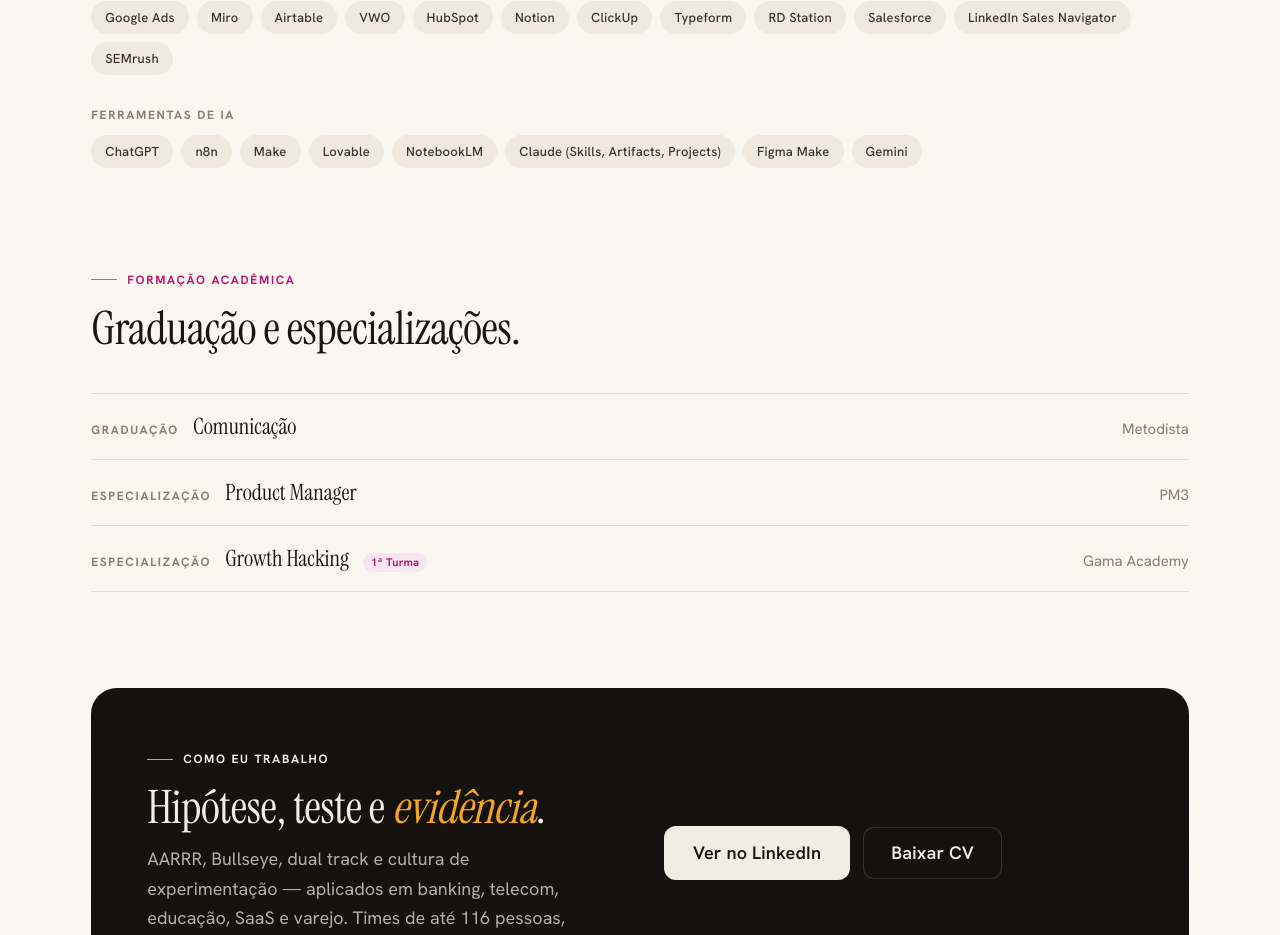
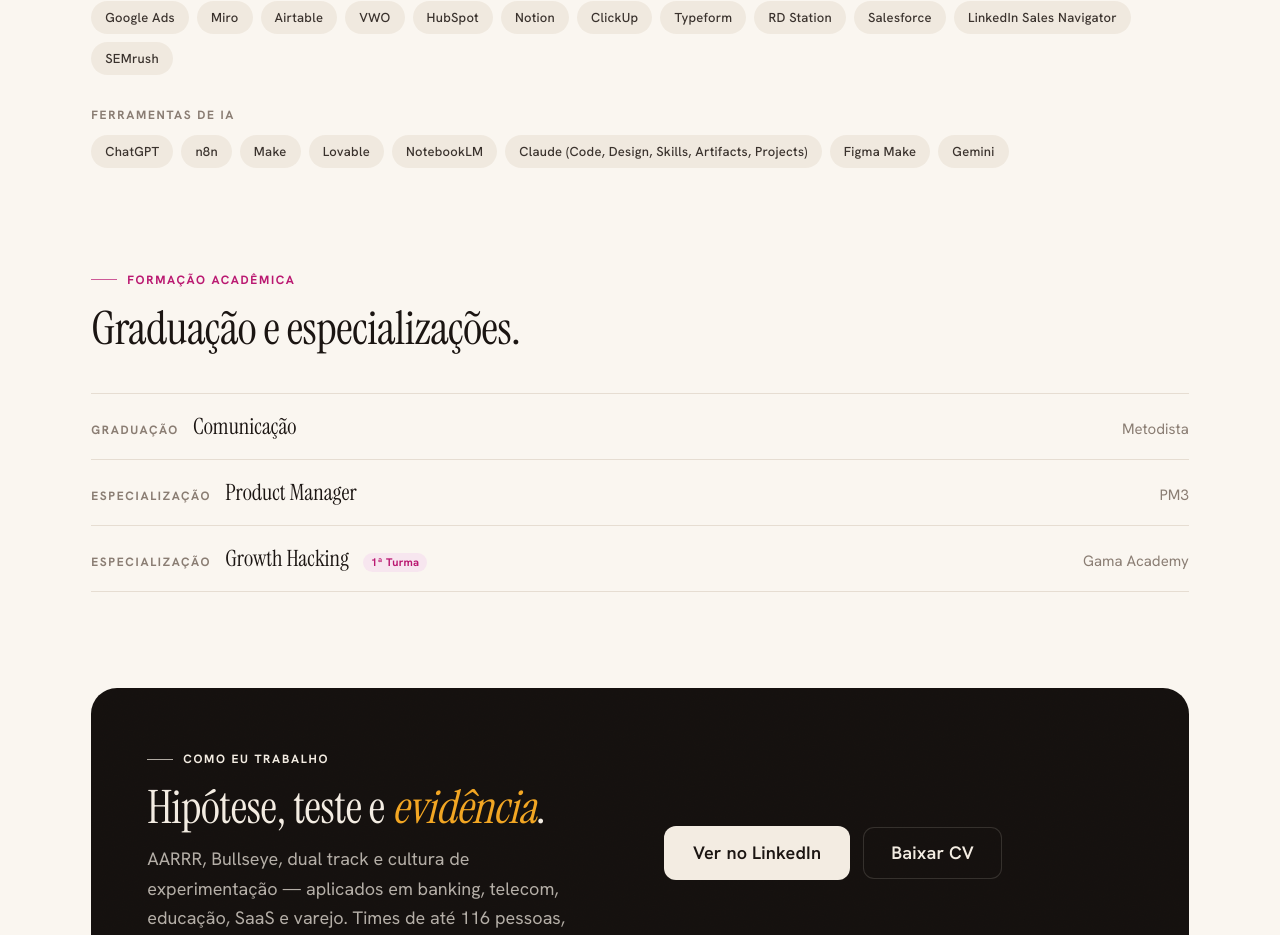
Before and after one commit to giolucas/giolucas, a Next.js app: page / in a window 1280 px wide. Shown: the part 1820-2755 px from the top of the page. Built offline with nearby package versions, Linux system fonts and the light colour scheme.

Commit message:
Expand Claude tools entry to include Code and Design
Updates the AI tools list (site + hosted CV PDF) from "Claude
(Skills, Artifacts, Projects)" to "Claude (Code, Design, Skills,
Artifacts, Projects)".

```diff
--- a/src/data/tools.ts
+++ b/src/data/tools.ts
@@ -28,7 +28,7 @@ export const aiTools: string[] = [
   "Make",
   "Lovable",
   "NotebookLM",
-  "Claude (Skills, Artifacts, Projects)",
+  "Claude (Code, Design, Skills, Artifacts, Projects)",
   "Figma Make",
   "Gemini",
 ];
```
Also changed, not shown: 1 other file (tests, documents, lock files or other folders).
